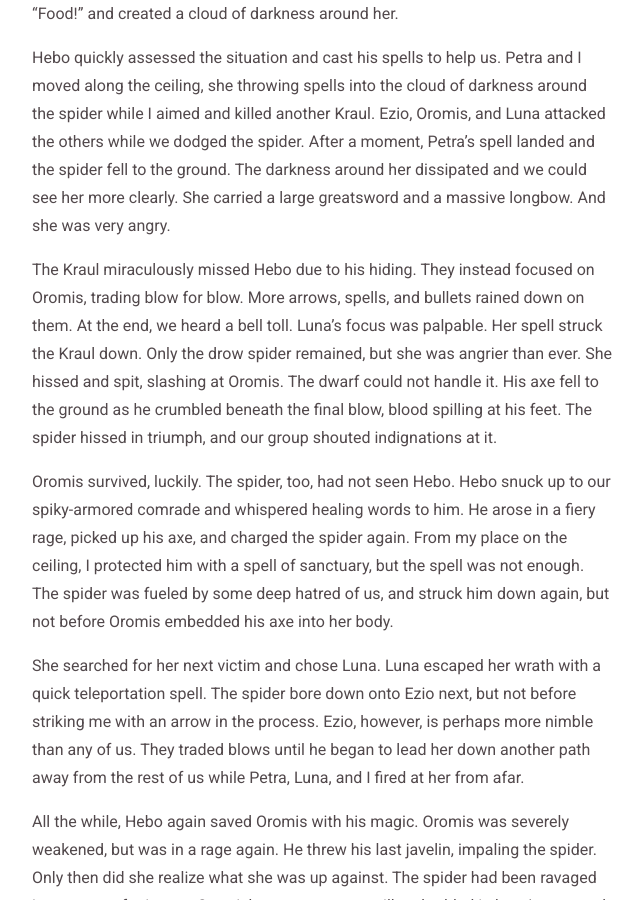
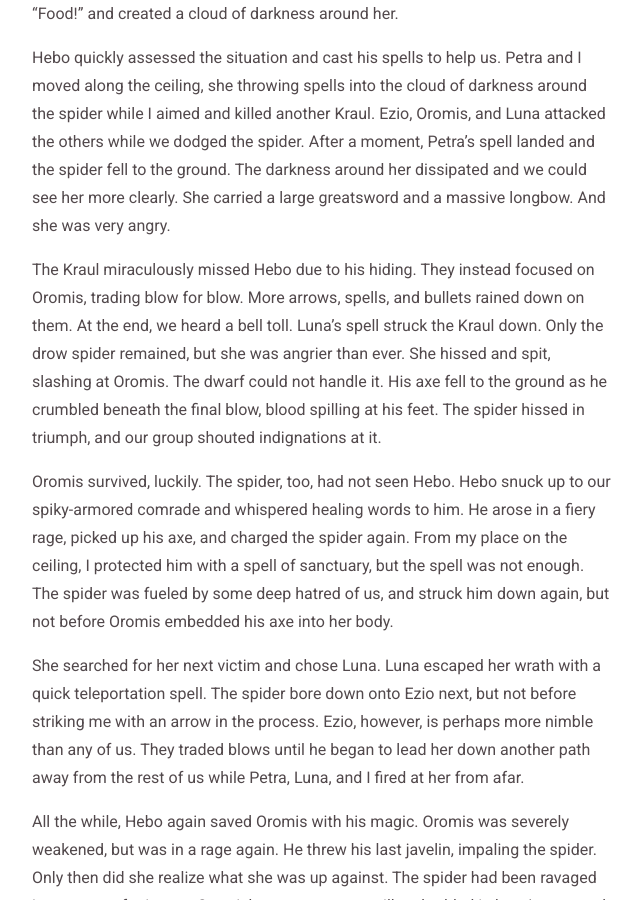
Before and after one commit to clblamires/ninesjournal, a Jekyll site: the page built from _posts/2019-03-16-the-battle-underground.md, in a window 1280 px wide and 900 px high, scrolled down 1054 px. Shown: the whole window, without its empty margins (318-961 px from the left). Built offline with Jekyll 4.4.1, drawn with Linux system fonts in a browser that asks for light colours.

Commit message:
Update 2019-03-16-the-battle-underground.md

```diff
--- a/_posts/2019-03-16-the-battle-underground.md
+++ b/_posts/2019-03-16-the-battle-underground.md
@@ -14,7 +14,7 @@ The first Kraul we targeted received an arrow in his throat and a bullet to the
 
 Hebo quickly assessed the situation and cast his spells to help us. Petra and I moved along the ceiling, she throwing spells into the cloud of darkness around the spider while I aimed and killed another Kraul. Ezio, Oromis, and Luna attacked the others while we dodged the spider. After a moment, Petra's spell landed and the spider fell to the ground. The darkness around her dissipated and we could see her more clearly. She carried a large greatsword and a massive longbow. And she was very angry.
 
-The Kraul miraculously missed Hebo due to his hiding. They instead focused on Oromis, trading blow for blow. More arrows, spells, and bullets rained down on them. At the end, we heard a bell toll. Luna's focus was palpable. Her spell struck the Kraul down. Only the drow spider remained, but she was angrier than ever. She hissed and spit, slashing at Oromis. The dwarf could not handle it. His axe fell to the ground as he crumbled beneath the final blow, blood spilling at his feet. The spider hissed in triumph, and our group shouted indignations at it.
+The Kraul miraculously missed Hebo due to his hiding. They instead focused on Oromis, trading blow for blow. More arrows, spells, and bullets rained down on them. At the end, we heard a bell toll. Luna's spell struck the Kraul down. Only the drow spider remained, but she was angrier than ever. She hissed and spit, slashing at Oromis. The dwarf could not handle it. His axe fell to the ground as he crumbled beneath the final blow, blood spilling at his feet. The spider hissed in triumph, and our group shouted indignations at it.
 
 Oromis survived, luckily. The spider, too, had not seen Hebo. Hebo snuck up to our spiky-armored comrade and whispered healing words to him. He arose in a fiery rage, picked up his axe, and charged the spider again. From my place on the ceiling, I protected him with a spell of sanctuary, but the spell was not enough. The spider was fueled by some deep hatred of us, and struck him down again, but not before Oromis embedded his axe into her body.
 
```
